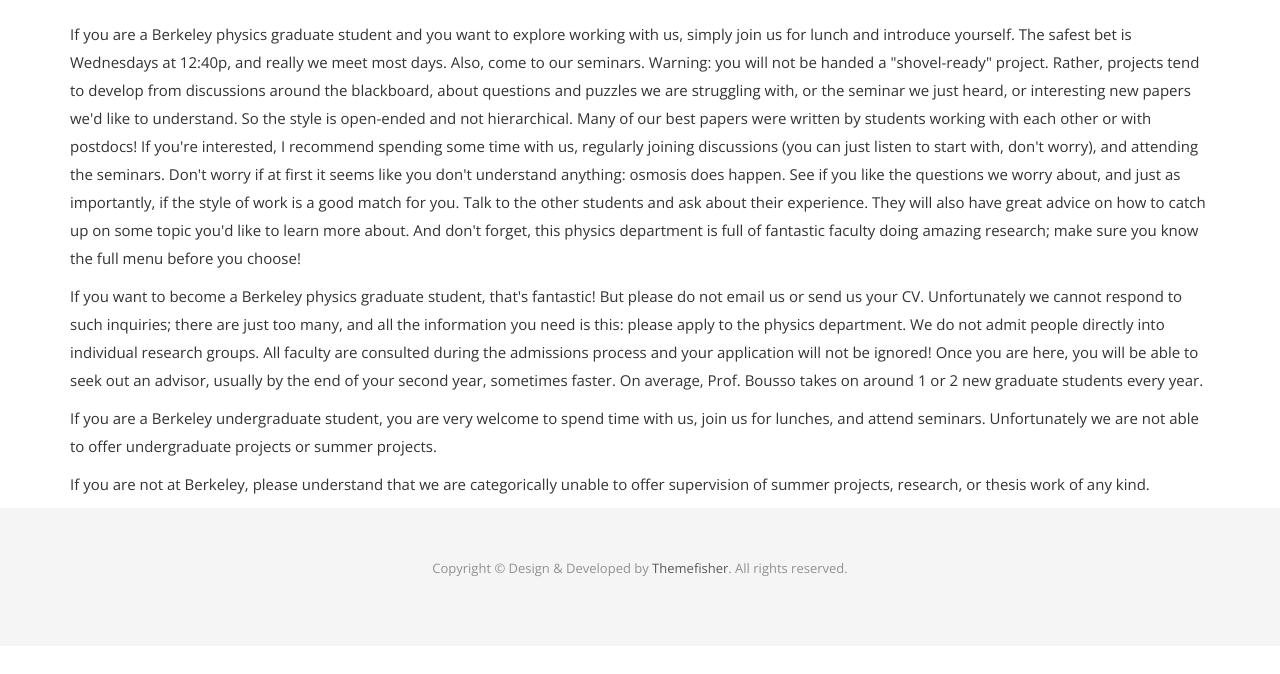
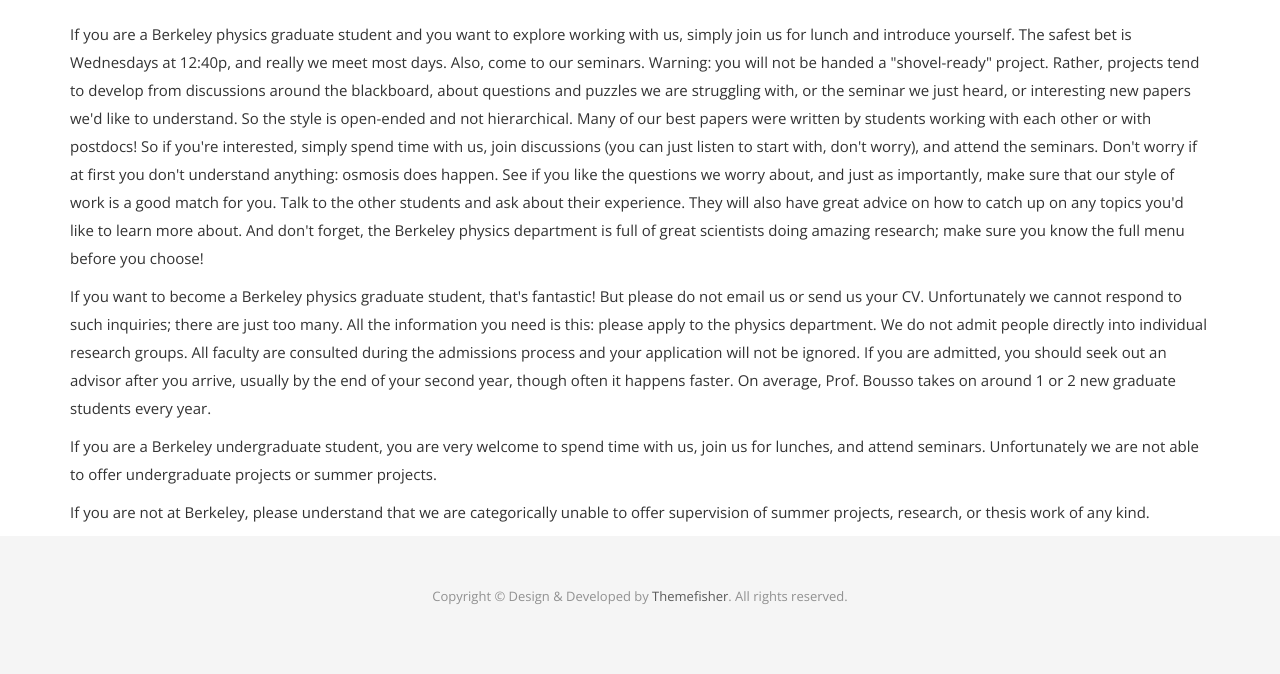
Before and after one commit to bousso-group/bousso-group.github.io, a Jekyll site: the page built from how_to_join.html, in a window 1280 px wide. Shown: the part 435-1109 px from the top of the page. Built offline with Jekyll 4.4.1, drawn with Linux system fonts in a browser that asks for light colours; nearby versions of some CDN libraries; some web fonts are replaced; before the commit the page ends 1081 px from its top, so only the background shows below that.

Commit message:
Update how_to_join.html

```diff
--- a/how_to_join.html
+++ b/how_to_join.html
@@ -21,10 +21,10 @@ permalink: /how-to-join
             <h2 id="how-to-join-overview"></h2>
         <div class="block">
             <p>
-                If you are a Berkeley physics graduate student and you want to explore working with us, simply join us for lunch and introduce yourself. The safest bet is Wednesdays at 12:40p, and really we meet most days. Also, come to our seminars. Warning: you will not be handed a "shovel-ready" project. Rather, projects tend to develop from discussions around the blackboard, about questions and puzzles we are struggling with, or the seminar we just heard, or interesting new papers we'd like to understand. So the style is open-ended and not hierarchical. Many of our best papers were written by students working with each other or with postdocs! If you're interested, I recommend spending some time with us, regularly joining discussions (you can just listen to start with, don't worry), and attending the seminars. Don't worry if at first it seems like you don't understand anything: osmosis does happen. See if you like the questions we worry about, and just as importantly, if the style of work is a good match for you. Talk to the other students and ask about their experience. They will also have great advice on how to catch up on some topic you'd like to learn more about. And don't forget, this physics department is full of fantastic faculty doing amazing research; make sure you know the full menu before you choose!
+                If you are a Berkeley physics graduate student and you want to explore working with us, simply join us for lunch and introduce yourself. The safest bet is Wednesdays at 12:40p, and really we meet most days. Also, come to our seminars. Warning: you will not be handed a "shovel-ready" project. Rather, projects tend to develop from discussions around the blackboard, about questions and puzzles we are struggling with, or the seminar we just heard, or interesting new papers we'd like to understand. So the style is open-ended and not hierarchical. Many of our best papers were written by students working with each other or with postdocs! So if you're interested, simply spend time with us, join discussions (you can just listen to start with, don't worry), and attend the seminars. Don't worry if at first you don't understand anything: osmosis does happen. See if you like the questions we worry about, and just as importantly, make sure that our style of work is a good match for you. Talk to the other students and ask about their experience. They will also have great advice on how to catch up on any topics you'd like to learn more about. And don't forget, the Berkeley physics department is full of great scientists doing amazing research; make sure you know the full menu before you choose!
                 </p>
                 <p>
-                 If you want to become a Berkeley physics graduate student, that's fantastic! But please do not email us or send us your CV. Unfortunately we cannot respond to such inquiries; there are just too many, and all the information you need is this: please apply to the physics department. We do not admit people directly into individual research groups. All faculty are consulted during the admissions process and your application will not be ignored! Once you are here, you will be able to seek out an advisor, usually by the end of your second year, sometimes faster. On average, Prof. Bousso takes on around 1 or 2 new graduate students every year.
+                 If you want to become a Berkeley physics graduate student, that's fantastic! But please do not email us or send us your CV. Unfortunately we cannot respond to such inquiries; there are just too many. All the information you need is this: please apply to the physics department. We do not admit people directly into individual research groups. All faculty are consulted during the admissions process and your application will not be ignored. If you are admitted, you should seek out an advisor after you arrive, usually by the end of your second year, though often it happens faster. On average, Prof. Bousso takes on around 1 or 2 new graduate students every year.
             </p>
             <p>
                 If you are a Berkeley undergraduate student, you are very welcome to spend time with us, join us for lunches, and attend seminars. Unfortunately we are not able to offer undergraduate projects or summer projects.
```
